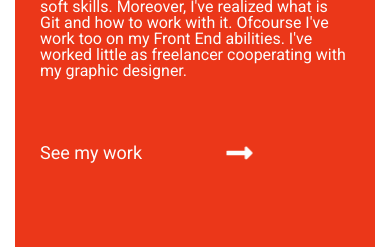
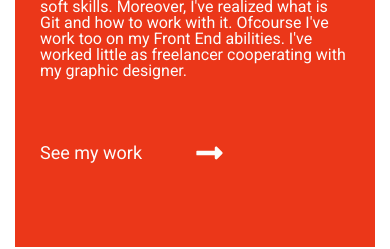
Before and after one commit to Radek-Wawrzyk/Portfolio-Front-End, a Vue app: page /about in a window 390 px wide. Shown: the part 3120-3369 px from the top of the page. Built offline with nearby package versions, Linux system fonts and the light colour scheme.

Commit message:
Refactor - About component with styles
Also compress & resize image

```diff
--- a/src/Styles/Components/About.scss
+++ b/src/Styles/Components/About.scss
@@ -217,27 +217,24 @@
   position: relative;
   padding: 15px 150px 15px 0;
   outline-color: $white;
-}
-.about-exp-info-link::before {
-  content: "";
+  svg {
+    width: 30px;
+    height: 30px;
     position: absolute;
     top: 50%;
     left: 55%;
     transform: translate3d(-55%,-50%,0);
-  width: 30px;
-  height: 30px;
-  mask-image: url("./Img/arrow.svg");
-  mask-repeat: no-repeat;
-  mask-position: 50% 50%;
-  background-color: $white;
-  transition: transform 0.45s;
+    transition: transform 0.25s;
+    fill: $white;
   }
-.about-exp-info-link:hover {
+  &:focus, &:hover {
     cursor: pointer;
   }
-.about-exp-info-link:hover::before, .about-exp-info-link:focus::before {
+  &:focus svg, &:hover svg {
     transform: translate3d(-30%,-50%,0);
   }
+}
+
 
 //Media
 
@@ -378,7 +375,7 @@
     display: block;
     padding: 15px 50px 15px 0;
   }
-  .about-exp-info-link::before {
-    left: 65%;
+  .about-exp-info-link svg {
+    left: 55%;
   }
 }
--- a/src/components/About.vue
+++ b/src/components/About.vue
@@ -20,7 +20,7 @@
         <div class="about-info-wrapper">
           <div class="about-info-tile"></div>
           <div class="about-info-tile">
-            <a href="https://drive.google.com/open?id=1fWsafCvqLPb2LHXScqeMsW9H1q0jOTeb" aria-label="Check my CV" title="My CV">
+            <a href="https://drive.google.com/open?id=1fWsafCvqLPb2LHXScqeMsW9H1q0jOTeb" target="_blank" aria-label="Check my CV" title="My CV">
               <h2 class="about-info-tile-title">
                 Curriculum Vitae
               </h2>
@@ -98,6 +98,7 @@
           </p>
           <router-link to="/portfolio" title="my work" aria-label="My work" class="about-exp-info-link">
             See my work
+            <svg xmlns="http://www.w3.org/2000/svg" viewBox="0 0 448 512"><path d="M313.941 216H12c-6.627 0-12 5.373-12 12v56c0 6.627 5.373 12 12 12h301.941v46.059c0 21.382 25.851 32.09 40.971 16.971l86.059-86.059c9.373-9.373 9.373-24.569 0-33.941l-86.059-86.059c-15.119-15.119-40.971-4.411-40.971 16.971V216z"/></svg>
           </router-link>
         </article>
       </section>
```
Also changed, not shown: src/Img/office.jpg. Lines whose indentation alone changed are shown as unchanged.
